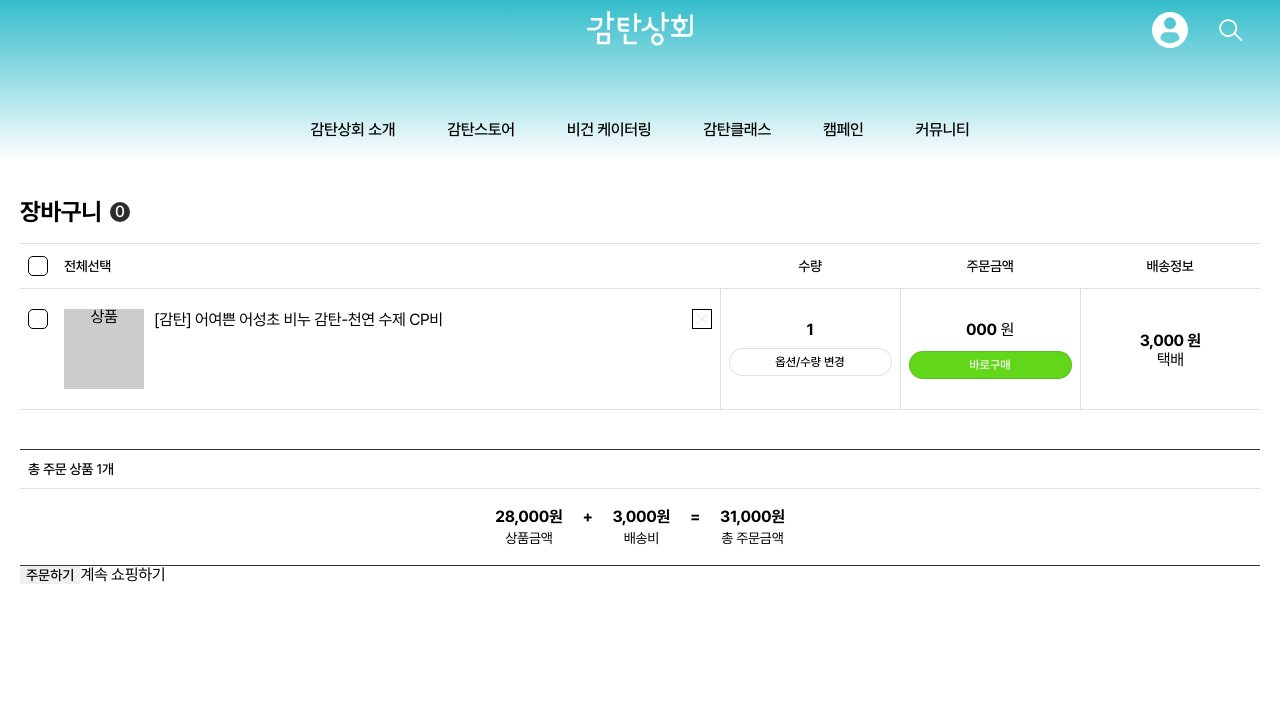
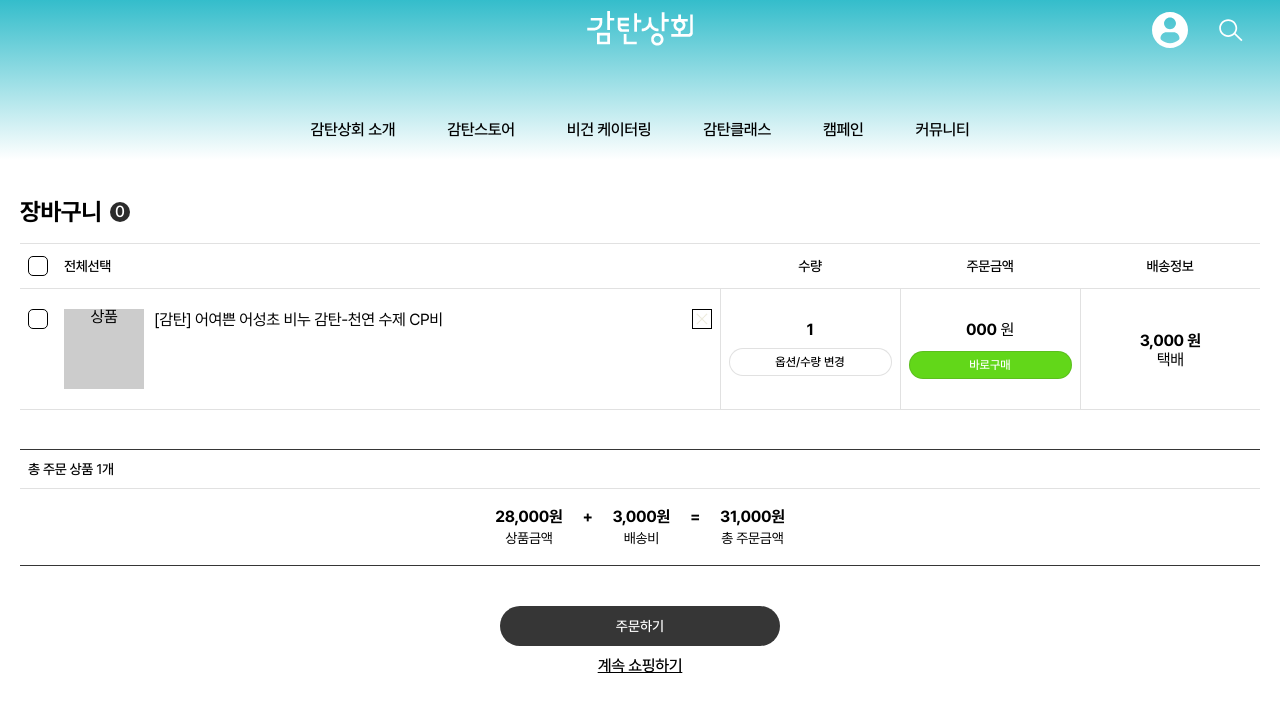
Before and after one commit to mmin0-0/dyson_shop, a React (Create React App) app in the folder shop_page/: page /cart in a window 1280 px wide. Shown: the top 712 px of the page. Built offline with nearby package versions, Linux system fonts and the light colour scheme.

Commit message:
Update cart.scss

```diff
--- a/shop_page/src/assets/scss/layout/cart.scss
+++ b/shop_page/src/assets/scss/layout/cart.scss
@@ -185,5 +185,23 @@
         }
       }
     }
+    .bottom-btn{
+      margin-top: 4rem;
+      text-align: center;
+      button{
+        width: 100%;
+        max-width: 28rem;
+        padding: 1.2rem .8rem;
+        display: block;
+        margin: 0 auto 1.2rem;
+        background: $gray03;
+        color: $white;
+        border-radius: 3rem;
+      }
+      a{
+        font-weight: 500;
+        text-decoration: underline;
+      }
+    }
   }
 }
```
